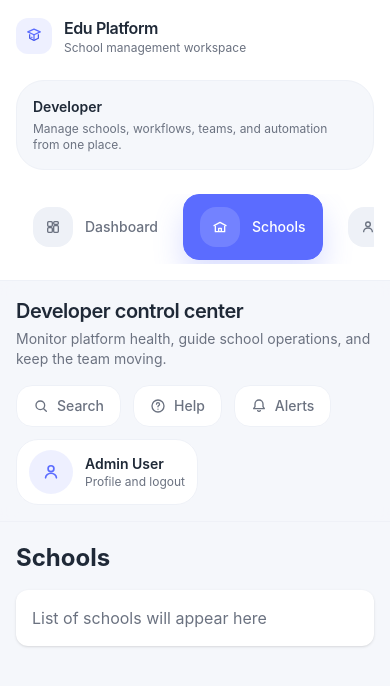
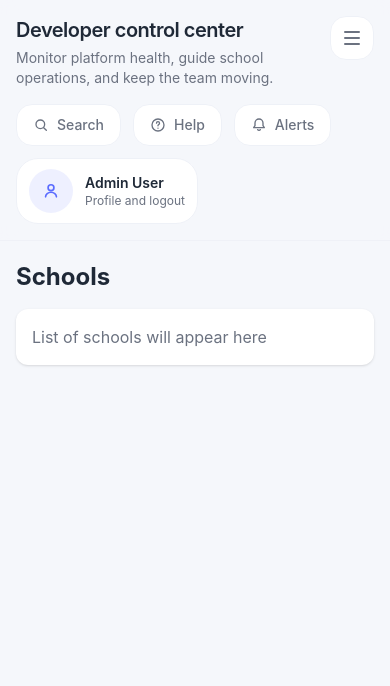
Before and after one commit to esurajpandey/edu-platform-frontend, a Next.js app: page /schools in a window 390 px wide. Shown: the top 686 px of the page. Built offline with nearby package versions, Linux system fonts and the light colour scheme.

Commit message:
Mobile view for menus has been added

```diff
--- a/src/layouts/DeveloperLayout.tsx
+++ b/src/layouts/DeveloperLayout.tsx
@@ -1,6 +1,6 @@
 "use client";
 
-import { ReactNode, useEffect, useMemo } from "react";
+import { ReactNode, useEffect, useMemo, useState } from "react";
 import Link from "next/link";
 import { usePathname, useRouter } from "next/navigation";
 import { EduPlatformLogo, Icon } from "@/components";
@@ -17,6 +17,7 @@ export default function DeveloperLayout({ children }: { children: ReactNode }) {
   const router = useRouter();
   const role = "developer";
   const menu = useMemo(() => getMenuByRole(role), [role]);
+  const [isMobileMenuOpen, setIsMobileMenuOpen] = useState(false);
 
   useEffect(() => {
     for (const item of menu) {
@@ -24,10 +25,8 @@ export default function DeveloperLayout({ children }: { children: ReactNode }) {
     }
   }, [menu, router]);
 
-  return (
-    <div className="h-screen overflow-hidden bg-base text-text">
-      <div className="mx-auto flex h-full max-w-[1600px] flex-col lg:flex-row">
-        <aside className="border-b border-surfaceSoft bg-surface px-4 py-4 lg:flex lg:h-full lg:w-[290px] lg:shrink-0 lg:flex-col lg:border-b-0 lg:border-r lg:px-6 lg:py-6">
+  const sidebarContent = (
+    <>
       <div className="flex items-center gap-3">
         <EduPlatformLogo />
         <div className="min-w-0">
@@ -45,7 +44,7 @@ export default function DeveloperLayout({ children }: { children: ReactNode }) {
         </p>
       </div>
 
-          <nav className="mt-6 flex gap-2 overflow-x-auto pb-1 lg:flex-1 lg:flex-col lg:overflow-y-auto lg:pb-0">
+      <nav className="mt-6 flex flex-1 flex-col gap-2 overflow-y-auto">
         {menu.map((item) => {
           const isActive = pathname === item.path;
 
@@ -54,7 +53,8 @@ export default function DeveloperLayout({ children }: { children: ReactNode }) {
               key={item.path}
               href={item.path}
               prefetch
-                  className={`group flex min-w-fit items-center gap-3 rounded-2xl border px-4 py-3 text-sm font-medium transition lg:min-w-0 ${
+              onClick={() => setIsMobileMenuOpen(false)}
+              className={`group flex items-center gap-3 rounded-2xl border px-4 py-3 text-sm font-medium transition ${
                 isActive
                   ? "border-primary bg-primary text-surface shadow-[0_16px_30px_rgba(91,108,255,0.22)]"
                   : "border-transparent text-textLight hover:border-surfaceSoft hover:bg-base hover:text-text"
@@ -66,11 +66,7 @@ export default function DeveloperLayout({ children }: { children: ReactNode }) {
                     isActive ? "bg-surface/15" : "bg-surfaceSoft text-textLight"
                   }`}
                 >
-                      <Icon
-                        name={item.icon}
-                        size="small"
-                        color={isActive ? "surface" : "textLight"}
-                      />
+                  <Icon name={item.icon} size="small" color={isActive ? "surface" : "textLight"} />
                 </span>
               ) : null}
               <span className="truncate">{item.name}</span>
@@ -79,7 +75,7 @@ export default function DeveloperLayout({ children }: { children: ReactNode }) {
         })}
       </nav>
 
-          <div className="mt-6 hidden rounded-[28px] border border-surfaceSoft bg-base p-4 lg:block">
+      <div className="mt-6 rounded-[28px] border border-surfaceSoft bg-base p-4">
         <div className="flex items-center gap-3">
           <span className="flex h-12 w-12 items-center justify-center rounded-full bg-text text-sm font-semibold text-surface">
             N
@@ -107,11 +103,20 @@ export default function DeveloperLayout({ children }: { children: ReactNode }) {
           </button>
         </div>
       </div>
+    </>
+  );
+
+  return (
+    <div className="h-screen overflow-hidden bg-base text-text">
+      <div className="mx-auto flex h-full max-w-[1600px] flex-col lg:flex-row">
+        <aside className="hidden border-r border-surfaceSoft bg-surface px-6 py-6 lg:flex lg:h-full lg:w-[290px] lg:shrink-0 lg:flex-col">
+          {sidebarContent}
         </aside>
 
         <div className="flex min-h-0 min-w-0 flex-1 flex-col">
           <header className="sticky top-0 z-10 border-b border-surfaceSoft/80 bg-base/90 px-4 py-4 backdrop-blur lg:px-8 lg:py-5">
             <div className="flex flex-col gap-4 xl:flex-row xl:items-center xl:justify-between">
+              <div className="flex items-start justify-between gap-3">
                 <div className="min-w-0">
                   <h2 className="text-xl font-semibold tracking-tight text-text">
                     Developer control center
@@ -119,6 +124,20 @@ export default function DeveloperLayout({ children }: { children: ReactNode }) {
                   <p className="mt-1 text-sm text-textLight">
                     Monitor platform health, guide school operations, and keep the team moving.
                   </p>
+                </div>
+
+                <button
+                  type="button"
+                  className="flex h-11 w-11 shrink-0 items-center justify-center rounded-2xl border border-surfaceSoft bg-surface text-textLight transition hover:border-primary hover:text-primary lg:hidden"
+                  aria-label={isMobileMenuOpen ? "Close menu" : "Open menu"}
+                  onClick={() => setIsMobileMenuOpen((current) => !current)}
+                >
+                  <span className="space-y-1">
+                    <span className="block h-0.5 w-4 rounded-full bg-current" />
+                    <span className="block h-0.5 w-4 rounded-full bg-current" />
+                    <span className="block h-0.5 w-4 rounded-full bg-current" />
+                  </span>
+                </button>
               </div>
 
               <div className="flex flex-wrap items-center gap-3">
@@ -154,6 +173,31 @@ export default function DeveloperLayout({ children }: { children: ReactNode }) {
           </main>
         </div>
       </div>
+
+      {isMobileMenuOpen ? (
+        <div className="fixed inset-0 z-20 lg:hidden">
+          <button
+            type="button"
+            className="absolute inset-0 bg-text/30"
+            aria-label="Close menu overlay"
+            onClick={() => setIsMobileMenuOpen(false)}
+          />
+
+          <aside className="absolute left-0 top-0 flex h-full w-[88%] max-w-[320px] flex-col overflow-hidden border-r border-surfaceSoft bg-surface px-5 py-5 shadow-2xl">
+            <div className="mb-4 flex justify-end">
+              <button
+                type="button"
+                className="flex h-11 w-11 items-center justify-center rounded-2xl border border-surfaceSoft bg-base text-textLight transition hover:border-primary hover:text-primary"
+                aria-label="Close menu"
+                onClick={() => setIsMobileMenuOpen(false)}
+              >
+                <span className="text-lg leading-none">x</span>
+              </button>
+            </div>
+            {sidebarContent}
+          </aside>
+        </div>
+      ) : null}
     </div>
   );
 }
```
Lines whose indentation alone changed are shown as unchanged.
